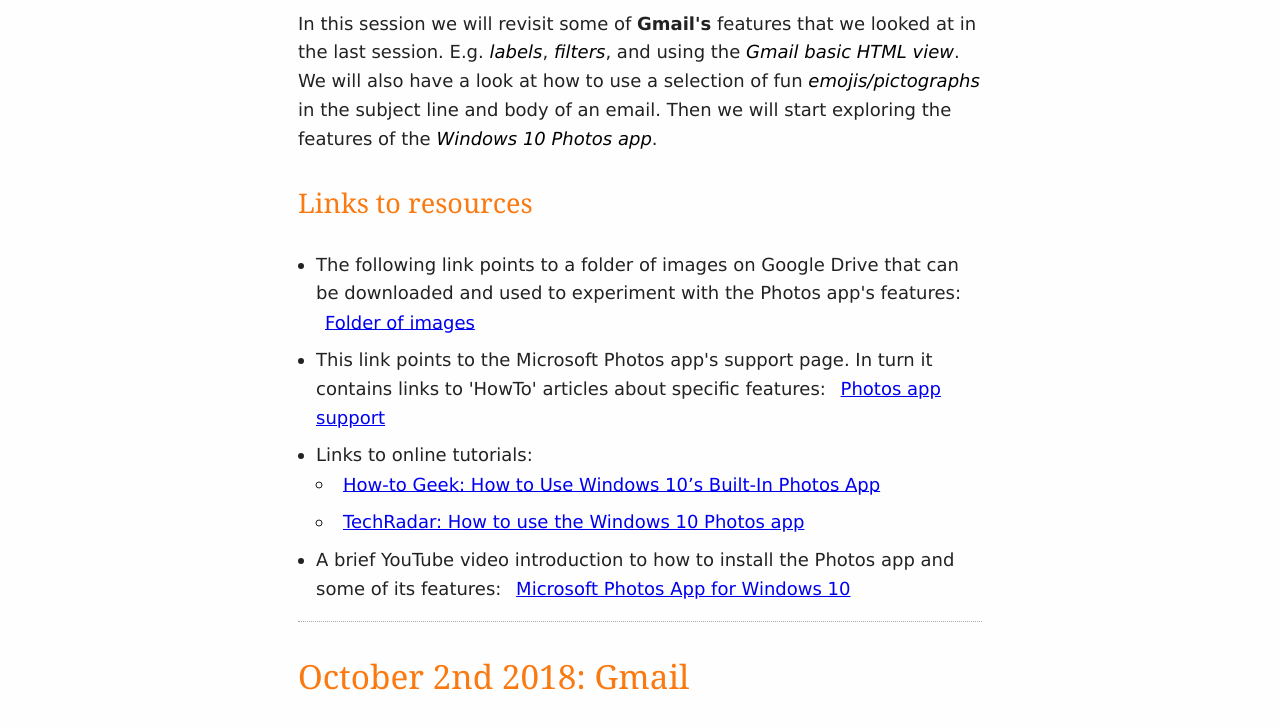
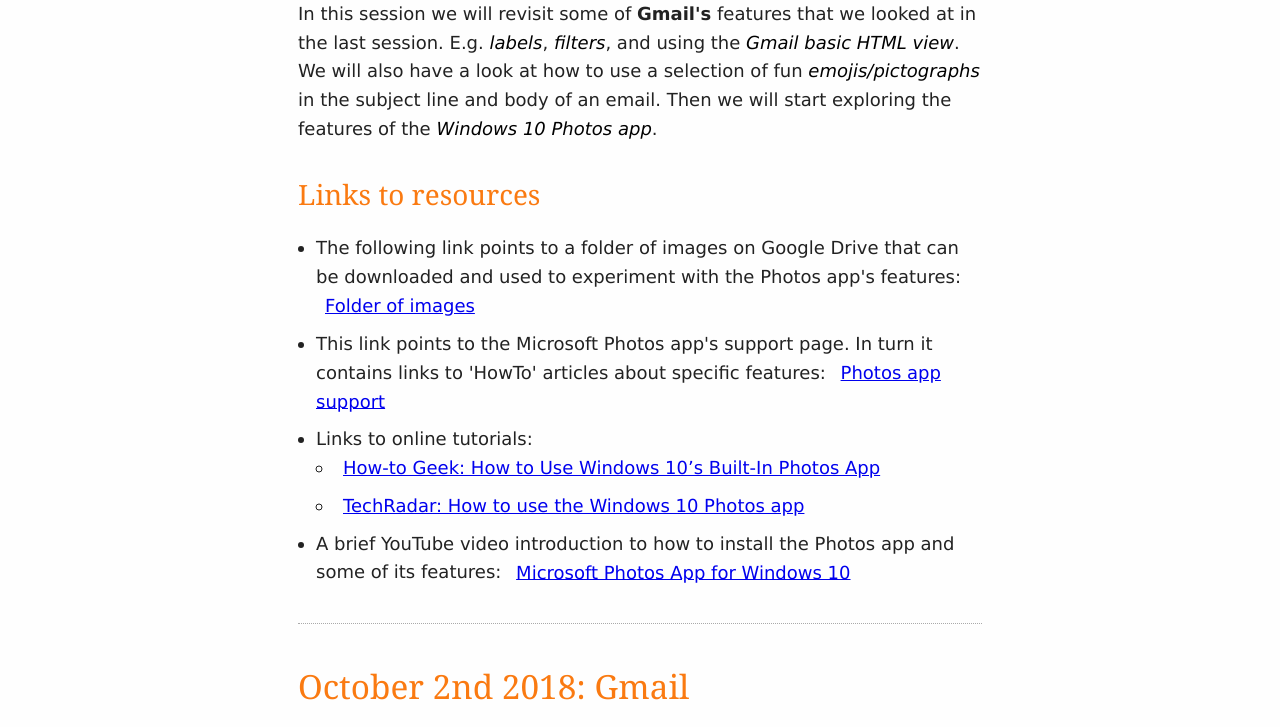
Before and after one commit to peterthompsonnz/windows10group, a plain HTML site: page index.html in a window 1280 px wide. Shown: the part 225-952 px from the top of the page. Drawn offline with Linux system fonts and the light colour scheme.

Commit message:
Altered heading styles

```diff
--- a/style.css
+++ b/style.css
@@ -60,6 +60,7 @@ h2,
 h3 {
   font-weight: 400;
   font-family: Georgia, 'Times New Roman', Times, serif;
+  margin-bottom: 0.5em;
 }
 
 h2,
@@ -76,7 +77,7 @@ h2 {
 }
 
 h3 {
-  font-size: 1.5em;
+  font-size: 1.55em;
 }
 
 a {
@@ -102,6 +103,7 @@ li {
   height: 0;
   line-height: 0;
   border-bottom: 1px dotted #aaa;
+  margin: 2em 0;
 }
 
 em {
```
